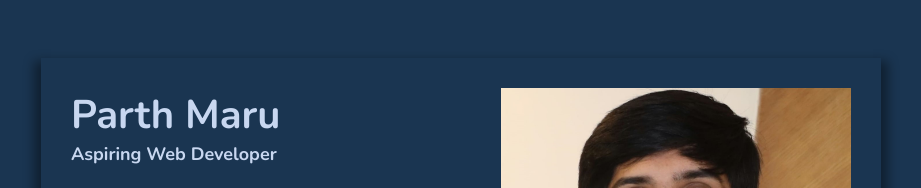
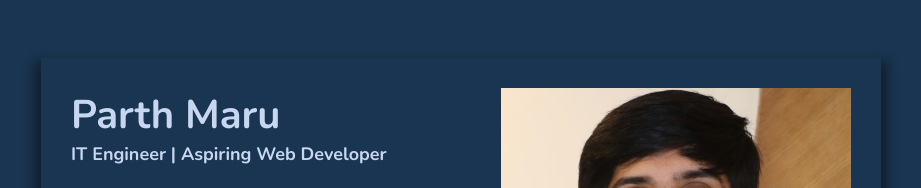
Before and after one commit to Parthu11/simple-personal-portfolio, a plain HTML site: page index.html in a window 1280 px wide. Shown: the part 137-325 px from the top of the page, without its empty margins (179-1100 px from the left). Drawn offline with nearby package versions, Linux system fonts and the light colour scheme.

Commit message:
Updated Education

```diff
--- a/index.html
+++ b/index.html
@@ -13,7 +13,7 @@
         <header class="section-1-header">
           <div class="header-text">
             <h1 class="name">Parth Maru</h1>
-            <h2>Aspiring Web Developer</h2>
+            <h2>IT Engineer | Aspiring Web Developer</h2>
             <p class="description">
               I am a coding enthusiast who loves to learn new things and
               believes in contributing and adding value to the community.
```
